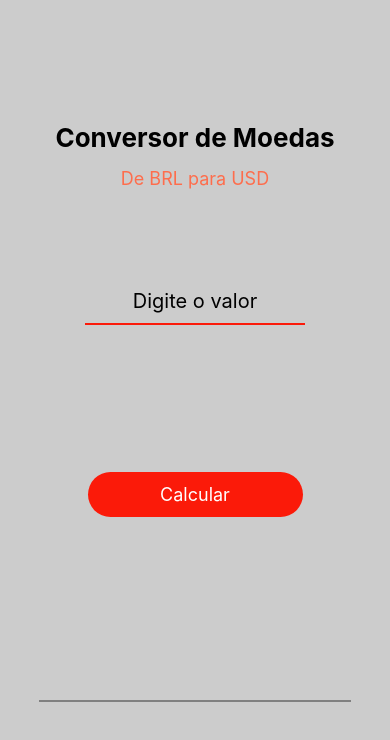
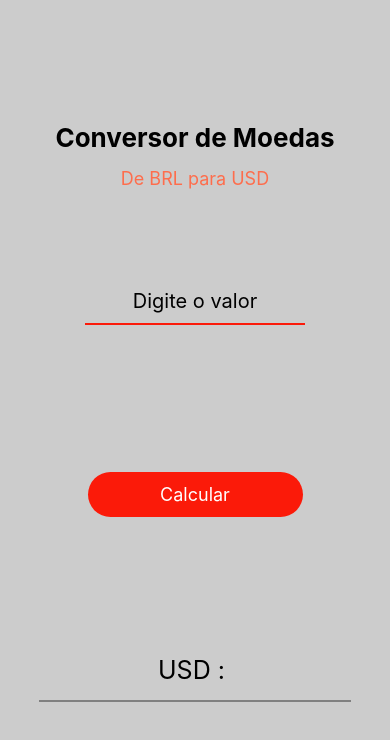
Before and after one commit to AbnerHenri/ConverterUSD, a React Native app: screen / in a window 390 px wide. Shown: the top 740 px of the page. Built offline with nearby package versions, Linux system fonts and the light colour scheme; no server answers.

Commit message:
Adjust FontSize of TextResult

```diff
--- a/App.js
+++ b/App.js
@@ -46,7 +46,7 @@ const App = ()  => {
       </View>
 
       <View style={Styles.Result}>
-        <Text>{dataApi}</Text>
+        <Text style={Styles.TextResult}>USD : {dataApi}</Text>
       </View>
     </SafeAreaView>
   );
--- a/Styles/AppStyle.js
+++ b/Styles/AppStyle.js
@@ -74,6 +74,10 @@ const Styles = StyleSheet.create({
         padding : 15,
         borderBottomColor : 'gray',
         borderBottomWidth : 2,
+    },
+
+    TextResult : {
+        fontSize : 25,
     }
 
 })
```
